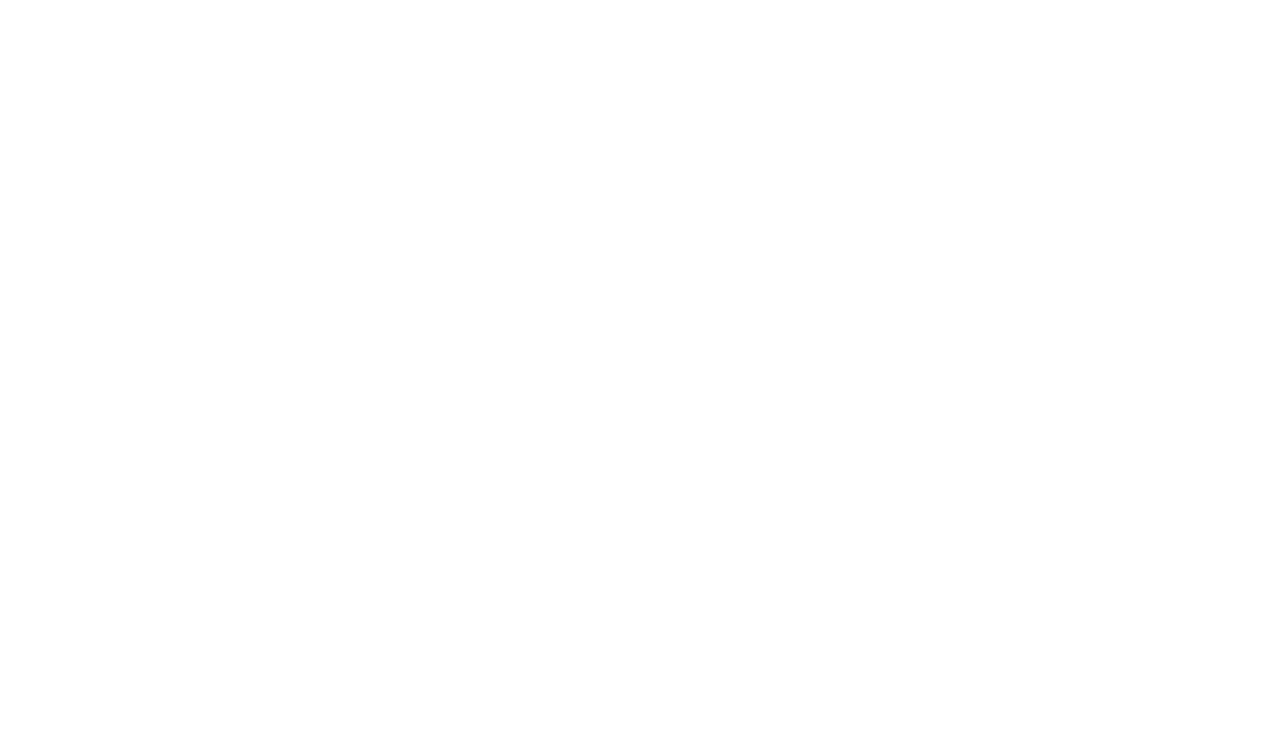
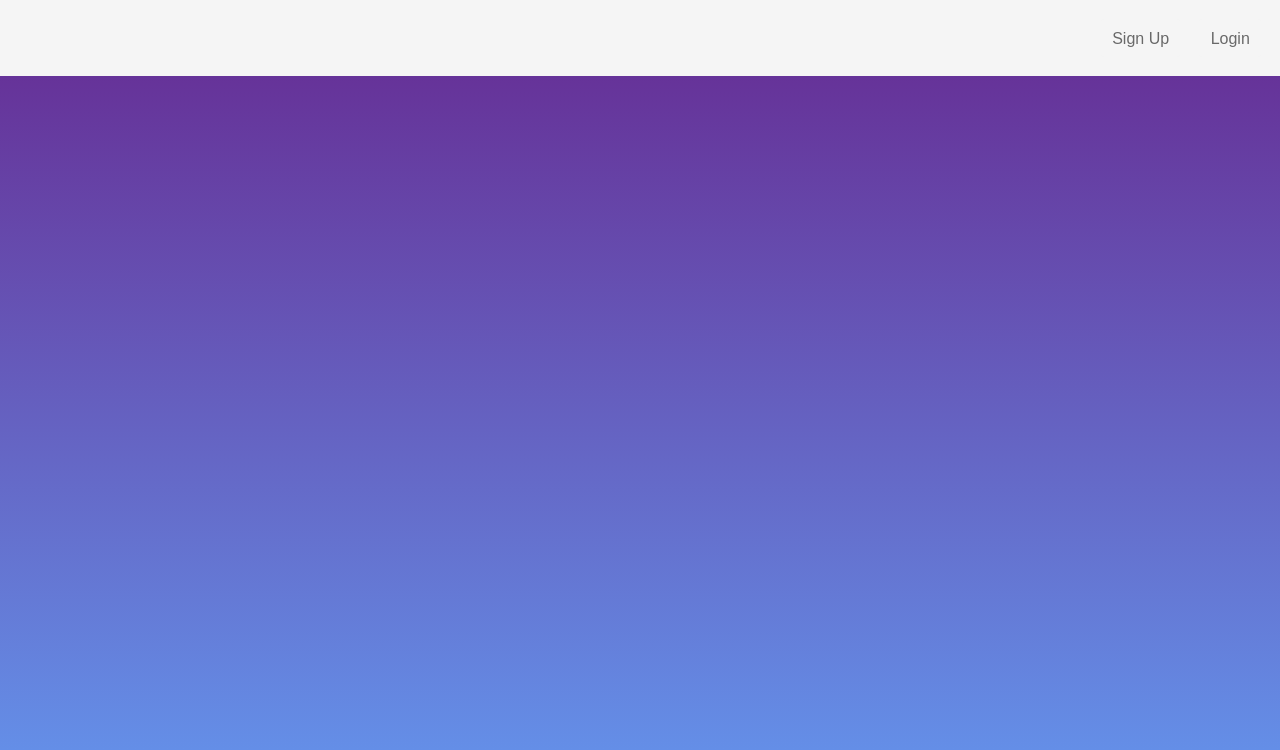
Before and after one commit to Jamdan2/tmon, a React (Create React App) app: page /login in a window 1280 px wide. Shown: the top 750 px of the page. Built offline with nearby package versions, Linux system fonts and the light colour scheme.

Commit message:
Set up login page

```diff
--- a/src/app/js/App.js
+++ b/src/app/js/App.js
@@ -2,11 +2,13 @@
 import { Switch, Route } from 'react-router';
 import Welcome from './pages/Welcome';
 import '../scss/App.css';
+import LoginPage from "./pages/LoginPage";
 
 const App = () => {
     return (
         <Switch>
             <Route exact path="/" component={Welcome}/>
+            <Route path="/login" component={LoginPage}/>
         </Switch>
     )
 };
--- a/src/app/js/components/presentational/ButtonLink.js
+++ b/src/app/js/components/presentational/ButtonLink.js
@@ -1,6 +1,5 @@
 import React from 'react';
 import Link from "react-router-dom/es/Link";
-import '../../../scss/components/ButtonLink.css';
 
 const NavLink = (props) => {
     return (
--- a/src/app/js/components/presentational/NavBar.js
+++ b/src/app/js/components/presentational/NavBar.js
@@ -1,4 +1,4 @@
-import React, { Children } from 'react';
+import React from 'react';
 import '../../../scss/components/NavBar.css';
 
 const NavBar = (props) => {
--- /dev/null
+++ b/src/app/js/components/presentational/WelcomeNavBar.js
@@ -0,0 +1,14 @@
+import React from 'react';
+import NavBar from "./NavBar";
+import NavLink from "./ButtonLink";
+
+const WelcomeNavBar = () => {
+    return(
+        <NavBar id="welcomeNavBar">
+            <NavLink to="/sign-up">Sign Up</NavLink>
+            <NavLink to="/login">Login</NavLink>
+        </NavBar>
+    );
+};
+
+export default WelcomeNavBar;
--- /dev/null
+++ b/src/app/js/pages/LoginPage.js
@@ -0,0 +1,16 @@
+import React from 'react';
+import WelcomeNavBar from "../components/presentational/WelcomeNavBar";
+import Header from "../components/presentational/WelcomeHeader";
+
+const LoginPage = () => {
+    return(
+        <div id="loginPage">
+            <WelcomeNavBar/>
+            <Header>
+
+            </Header>
+        </div>
+    );
+};
+
+export default LoginPage;
--- a/src/app/js/pages/Welcome.js
+++ b/src/app/js/pages/Welcome.js
@@ -8,7 +8,7 @@
         <div id="welcomePage">
             <NavBar>
                 <NavLink to="/">Sign Up</NavLink>
-                <NavLink to="/">Login</NavLink>
+                <NavLink to="/login">Login</NavLink>
             </NavBar>
             <WelcomeHeader title="TMON" subtitle="Simple yet powerful tool for managing your team."/>
         </div>
--- a/src/app/scss/components/WelcomeHeader.scss
+++ b/src/app/scss/components/WelcomeHeader.scss
@@ -5,6 +5,7 @@
   height: calc(100% - #{$navbar-height});
   background: linear-gradient(rebeccapurple, cornflowerblue);
   position: absolute;
+  overflow: hidden;
 
   .textContainer {
     @include vertical-align();
```
